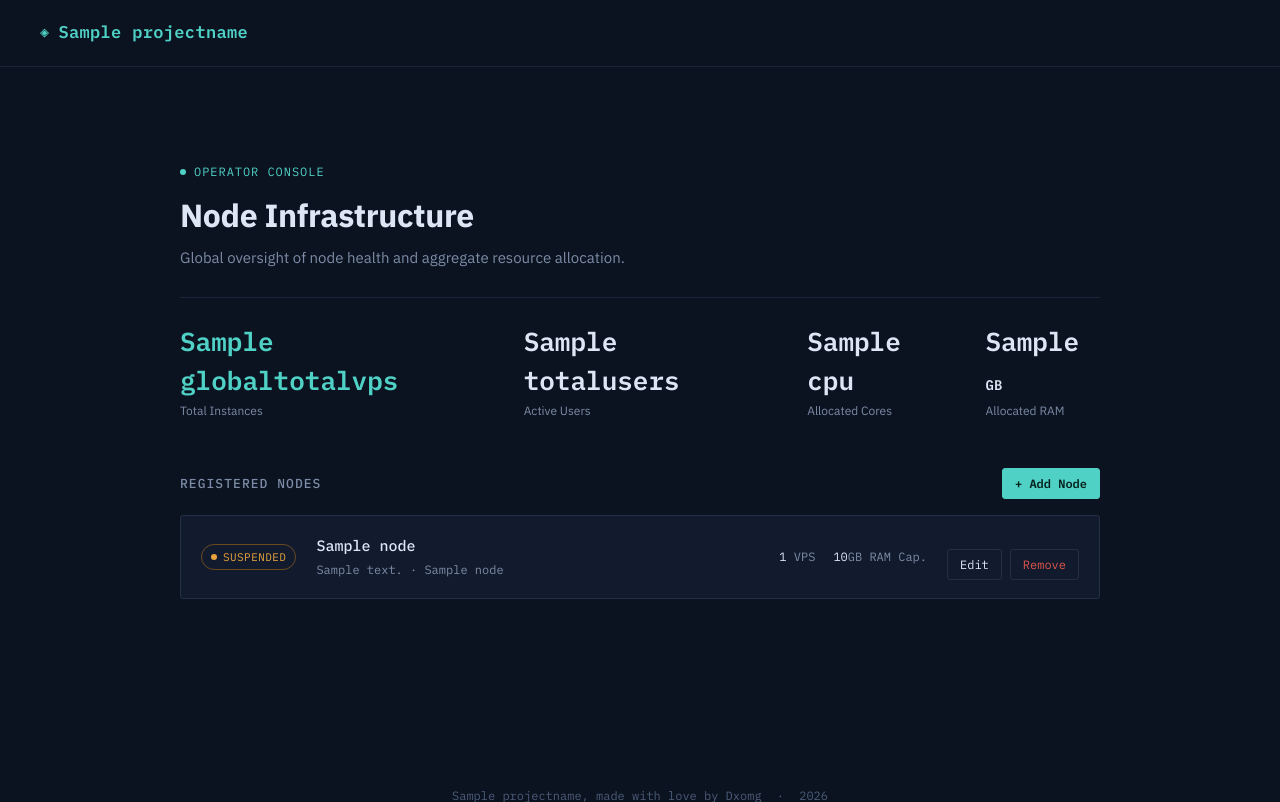
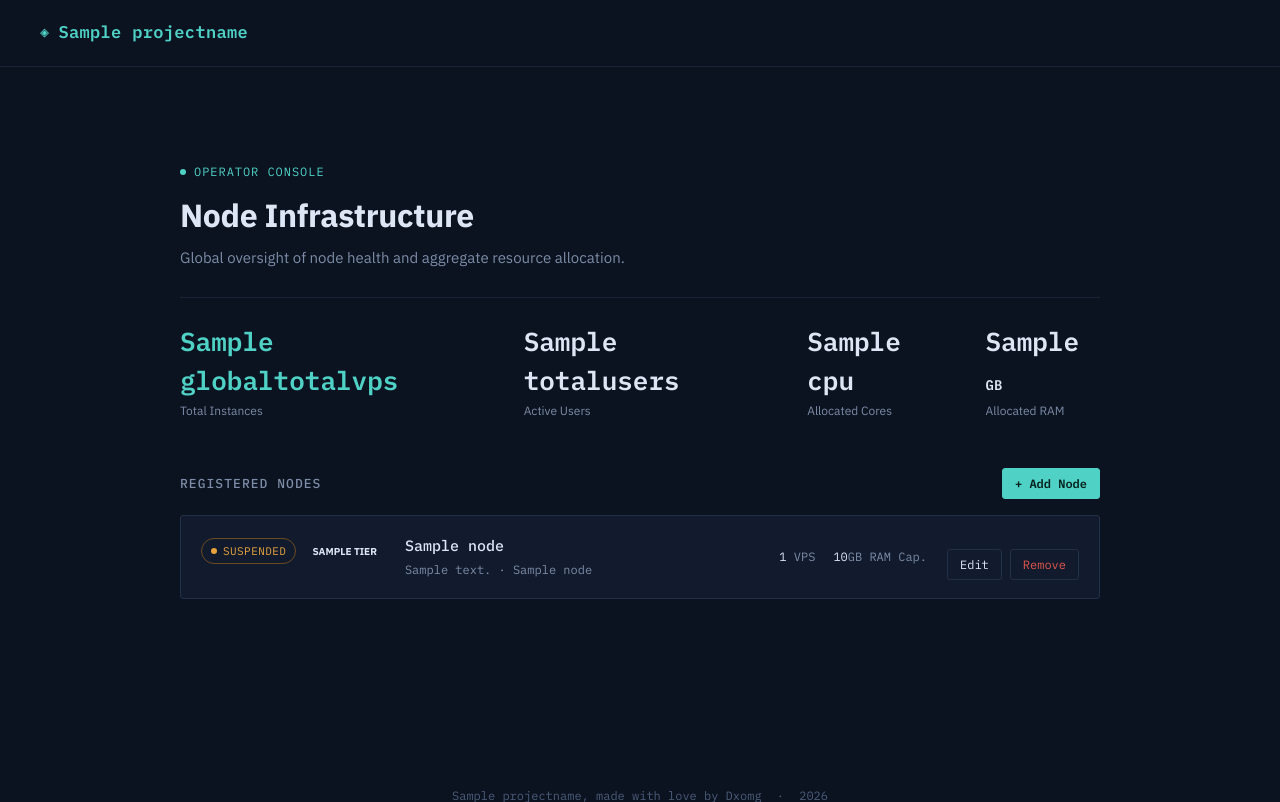
Before and after one commit to dxomg/openworld-panel, a Flask app: template templates/adminnodes.html in a window 1280 px wide. Shown: the top 802 px of the page. Run offline with Flask 3, Linux system fonts and the light colour scheme; the template is opened without the code that fills it: most values are stand-ins (such as "Sample title", 1, 10 or a date in 2020).

Commit message:
Added tiers to nodes for free and paid distribution

```diff
--- a/main.py
+++ b/main.py
@@ -482,7 +482,8 @@ def adminnodescreate():
             cpu=int(request.form.get("cpu", 0)),
             ram=int(request.form.get("ram", 0)),
             disk=int(request.form.get("disk", 0)),
-            status=request.form.get("status", "online")
+            status=request.form.get("status", "online"),
+            tier=request.form.get("tier", "free") # New field
         )
         flash(f"Node '{request.form.get('name')}' registered successfully.", "success")
     except Exception as e:
@@ -500,10 +501,10 @@ def adminnodesupdate(node_uuid):
             "hostname": request.form.get("hostname"),
             "address": request.form.get("address"),
             "ram": int(request.form.get("ram", 0)),
-            "status": request.form.get("status")
+            "status": request.form.get("status"),
+            "tier": request.form.get("tier") # New field
         }
 
-        # Only update API Key if a value was actually typed in
         new_key = request.form.get("apikey")
         if new_key and new_key.strip() != "":
             update_data["apikey"] = new_key
--- a/templates/adminnodes.html
+++ b/templates/adminnodes.html
@@ -3,6 +3,21 @@
 {% block title %}Node Infrastructure - {{ projectname }}{% endblock %}
 
 {% block content %}
+<style>
+    /* Optional: Tier specific styling */
+    .tier-pill {
+        padding: 2px 8px;
+        border-radius: 4px;
+        font-size: 10px;
+        font-weight: bold;
+        text-transform: uppercase;
+        margin-left: 8px;
+        vertical-align: middle;
+    }
+    .tier-free { background: rgba(255, 255, 255, 0.1); color: #aaa; border: 1px solid #444; }
+    .tier-paid { background: rgba(255, 215, 0, 0.1); color: #ffd700; border: 1px solid #ffd700; }
+</style>
+
 <div class="page">
     <section class="hero">
         <div class="hero-eyebrow"><span class="pulse-dot"></span> Operator Console</div>
@@ -38,11 +53,17 @@
     <div class="vps-grid">
         {% for node in all_nodes %}
         <div class="vps-card">
-            <!-- Dynamic Status Color -->
             {% set s_class = 'status-running' if node.status == 'online' else 'status-unknown' %}
-            <span class="status-pill {{ s_class }}">
-                <span class="dot"></span>{{ node.status|capitalize }}
-            </span>
+
+            <div style="display: flex; justify-content: space-between; align-items: center; margin-bottom: 12px;">
+                <span class="status-pill {{ s_class }}">
+                    <span class="dot"></span>{{ node.status|capitalize }}
+                </span>
+                <!-- TIER BADGE -->
+                <span class="tier-pill tier-{{ node.tier }}">
+                    {{ node.tier }}
+                </span>
+            </div>
 
             <div class="vps-id">
                 <div class="vps-hostname">{{ node.name }}</div>
@@ -55,11 +76,9 @@
             </div>
 
             <div class="btn-row" style="margin-top: 15px; display: flex; gap: 8px;">
-                <!-- Triggering Edit Modal with JSON data -->
                 <button class="btn btn-small"
                     onclick="openEditModal('{{ node|tojson|forceescape }}')">Edit</button>
 
-                <!-- Dedicated Delete Route -->
                 <form action="{{ url_for('adminnodesdelete', node_uuid=node.uuid) }}" method="POST" onsubmit="return confirm('Delete this node? All associated VPS data in the DB may be affected.');">
                     <button type="submit" class="btn btn-small btn-danger">Remove</button>
                 </form>
@@ -83,7 +102,6 @@
             <h3>Register New Node</h3>
             <button type="button" class="modal-close" onclick="closeModal('addNodeModal')">&times;</button>
         </div>
-        <!-- Pointing to dedicated create route -->
         <form action="{{ url_for('adminnodescreate') }}" method="POST" class="form-grid" style="display: grid; grid-template-columns: 1fr 1fr; gap: 15px;">
             <div class="field" style="grid-column: span 2;">
                 <label>Display Name</label>
@@ -97,6 +115,24 @@
                 <label>IP Address</label>
                 <input type="text" name="address" required placeholder="1.2.3.4">
             </div>
+
+            <!-- TIER SELECTOR (NEW) -->
+            <div class="field">
+                <label>Billing Tier</label>
+                <select name="tier">
+                    <option value="free">Free Node</option>
+                    <option value="paid">Paid Node</option>
+                </select>
+            </div>
+            <div class="field">
+                <label>Status</label>
+                <select name="status">
+                    <option value="online">Online</option>
+                    <option value="maintenance">Maintenance</option>
+                    <option value="offline">Offline</option>
+                </select>
+            </div>
+
             <div class="field" style="grid-column: span 2;">
                 <label>API Key (Daemon Connection)</label>
                 <input type="password" name="apikey" required placeholder="••••••••••••">
@@ -109,17 +145,9 @@
                 <label>Total RAM (MB)</label>
                 <input type="number" name="ram" required value="16384">
             </div>
-            <div class="field">
+            <div class="field" style="grid-column: span 2;">
                 <label>Total Disk (MB)</label>
                 <input type="number" name="disk" required value="102400">
-            </div>
-            <div class="field">
-                <label>Status</label>
-                <select name="status">
-                    <option value="online">Online</option>
-                    <option value="maintenance">Maintenance</option>
-                    <option value="offline">Offline</option>
-                </select>
             </div>
 
             <div class="modal-actions" style="grid-column: span 2; display: flex; justify-content: flex-end; gap: 10px; margin-top: 10px;">
@@ -137,7 +165,6 @@
             <h3>Update Node Config</h3>
             <button type="button" class="modal-close" onclick="closeModal('editNodeModal')">&times;</button>
         </div>
-        <!-- Form ID used by JS to change the action URL -->
         <form id="editNodeForm" action="" method="POST" class="form-grid" style="display: grid; grid-template-columns: 1fr 1fr; gap: 15px;">
             <div class="field" style="grid-column: span 2;">
                 <label>Display Name</label>
@@ -159,7 +186,17 @@
                 <label>RAM Cap (MB)</label>
                 <input type="number" name="ram" id="edit_ram" required>
             </div>
+
+            <!-- TIER SELECTOR (NEW) -->
             <div class="field">
+                <label>Billing Tier</label>
+                <select name="tier" id="edit_tier">
+                    <option value="free">Free Node</option>
+                    <option value="paid">Paid Node</option>
+                </select>
+            </div>
+
+            <div class="field" style="grid-column: span 2;">
                 <label>Status</label>
                 <select name="status" id="edit_status">
                     <option value="online">Online</option>
@@ -189,19 +226,16 @@
         const node = JSON.parse(nodeData);
         const form = document.getElementById('editNodeForm');
 
-        // Dynamically update the form action to include the node's UUID
-        // We use a placeholder string to generate the base URL via Jinja, then replace it in JS
         let baseUrl = "{{ url_for('adminnodesupdate', node_uuid='UUID_PLACEHOLDER') }}";
         form.action = baseUrl.replace('UUID_PLACEHOLDER', node.uuid);
 
-        // Fill the input fields
         document.getElementById('edit_name').value = node.name;
         document.getElementById('edit_hostname').value = node.hostname;
         document.getElementById('edit_address').value = node.address;
         document.getElementById('edit_ram').value = node.ram;
         document.getElementById('edit_status').value = node.status;
+        document.getElementById('edit_tier').value = node.tier; // SET TIER IN JS
 
-        // Reset the password field (don't show the current key for security)
         document.getElementById('edit_apikey').value = "";
 
         openModal('editNodeModal');
```
Also changed, not shown: core/db.py (+5 -6 lines), createdb.py (+6 -2 lines).
